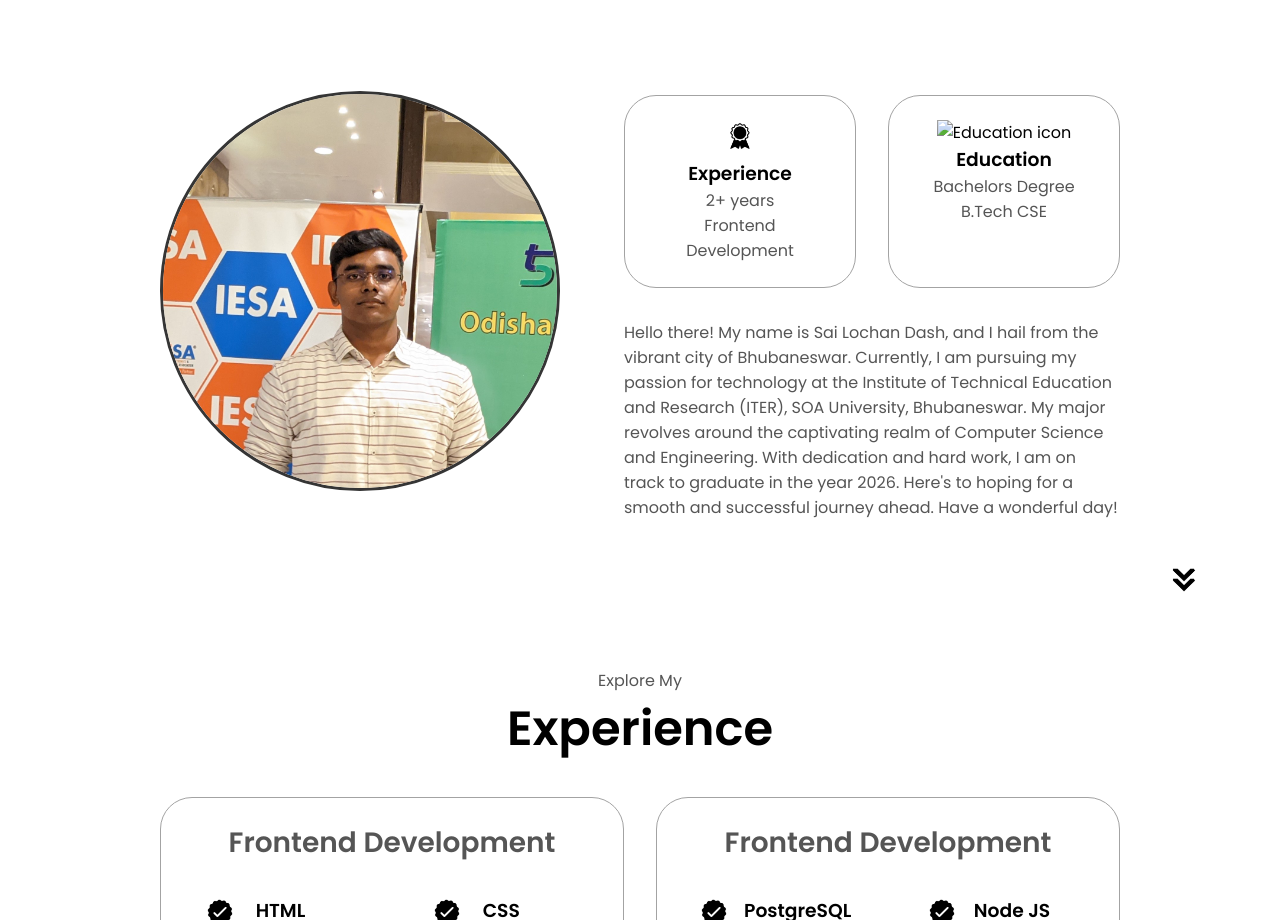
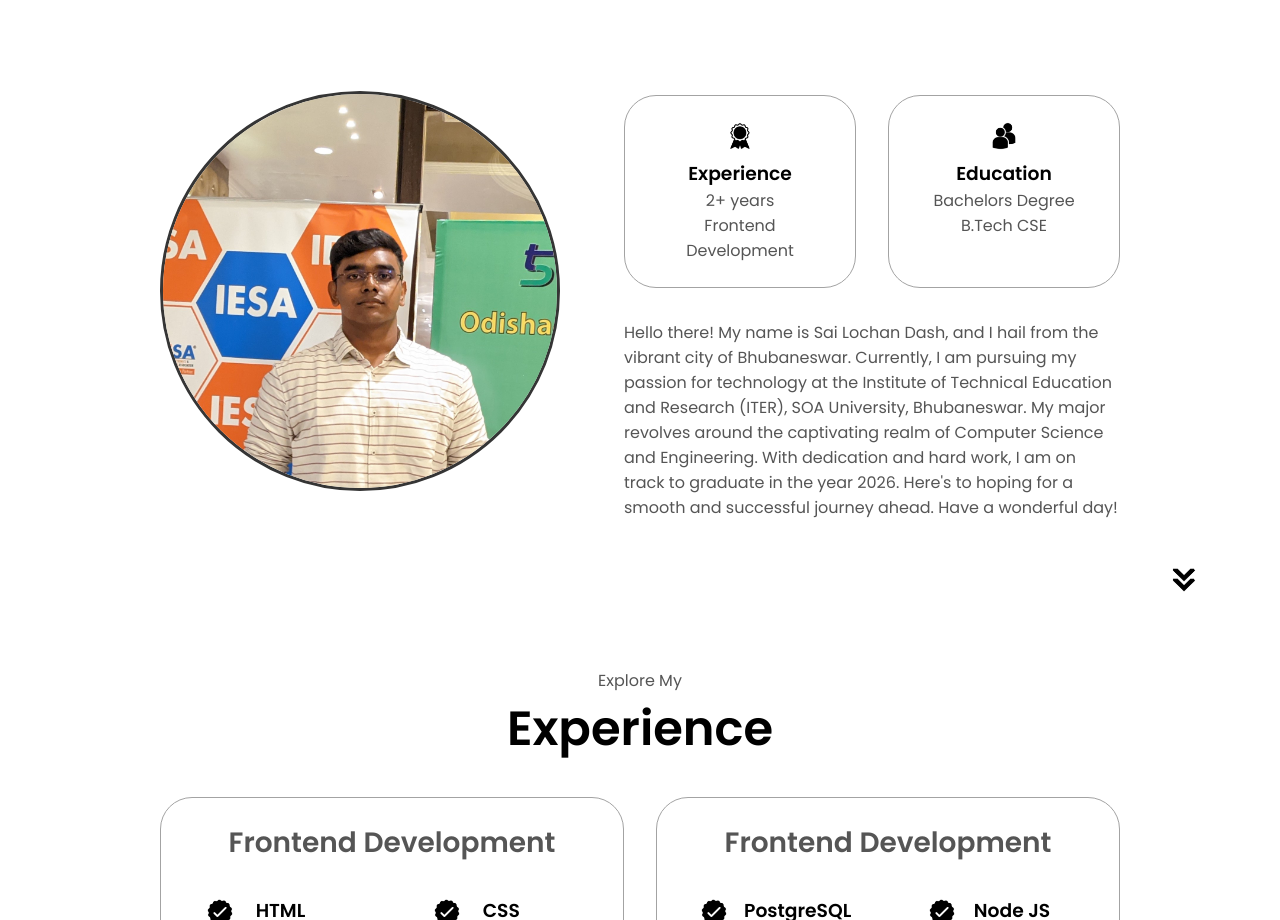
Before and after one commit to sailochan03/Sai-Lochan-Dash, a plain HTML site: page index.html in a window 1280 px wide. Shown: the part 1028-1948 px from the top of the page. Drawn offline with Linux system fonts and the light colour scheme; a script that the page names is missing.

Commit message:
Update index.html

```diff
--- a/index.html
+++ b/index.html
@@ -95,7 +95,7 @@
             </div>
             <div class="details-container">
               <img
-                src="./assets/education.png"
+                src="./images/education.png"
                 alt="Education icon"
                 class="icon"
               />
```
